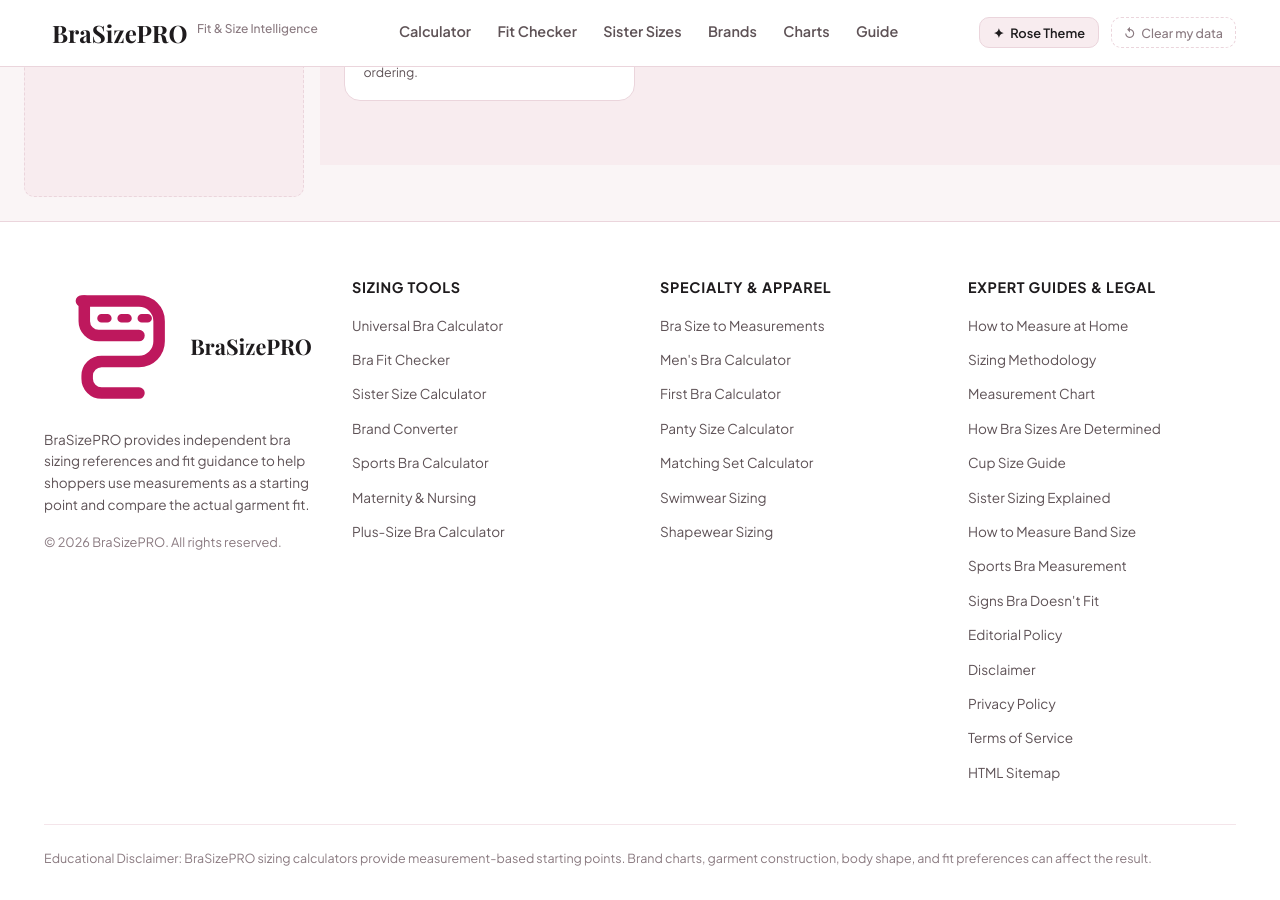
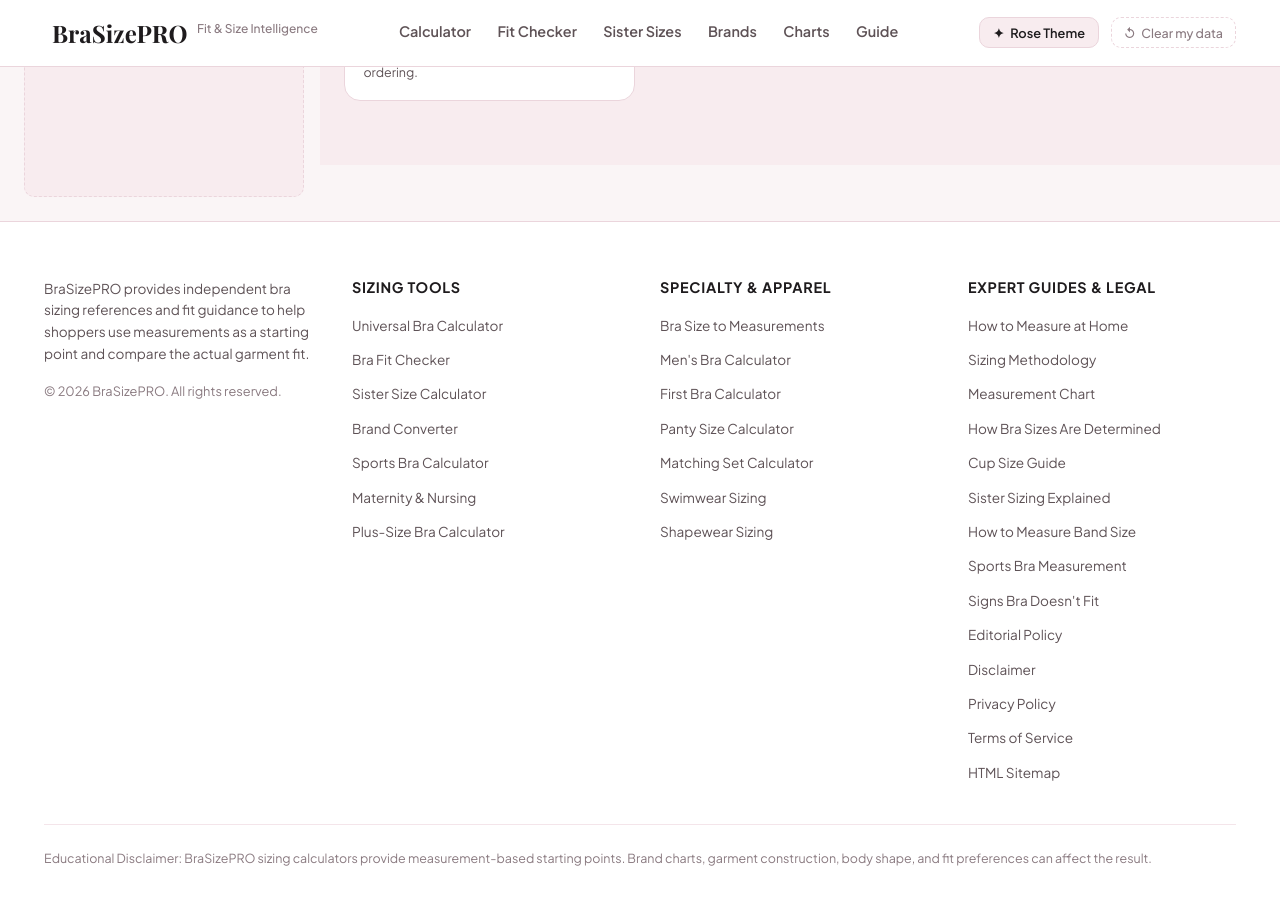
Before and after one commit to sharpedge74-cmyk/Bra-Size-Pro, a Jekyll site: the page built from index.html, in a window 1280 px wide and 900 px high, scrolled down 4157 px. Built offline with Jekyll 4.4.1, drawn with Linux system fonts in a browser that asks for light colours; some web fonts are replaced.

Commit message:
Remove footer logo

```diff
--- a/_includes/components/footer.html
+++ b/_includes/components/footer.html
@@ -2,14 +2,6 @@
   <div class="footer-container">
     <div class="footer-grid">
       <div class="footer-col brand-col">
-        <div class="footer-brand">
-          <svg class="footer-symbol" viewBox="0 0 48 48" aria-hidden="true" focusable="false">
-            <path d="M13 8h20a7 7 0 0 1 7 7v7a7 7 0 0 1-7 7H20a5 5 0 0 0-5 5v1a5 5 0 0 0 5 5h13" fill="none" stroke="currentColor" stroke-width="4" stroke-linecap="round"/>
-            <path d="M14 8v7a5 5 0 0 0 5 5h14" fill="none" stroke="currentColor" stroke-width="4" stroke-linecap="round"/>
-            <path d="M20 14h2M27 14h2M34 14h2" fill="none" stroke="currentColor" stroke-width="3" stroke-linecap="round"/>
-          </svg>
-          <span class="footer-brand-name">BraSizePRO</span>
-        </div>
         <p class="footer-bio">
           BraSizePRO provides independent bra sizing references and fit guidance to help shoppers use measurements as a starting point and compare the actual garment fit.
         </p>
```
